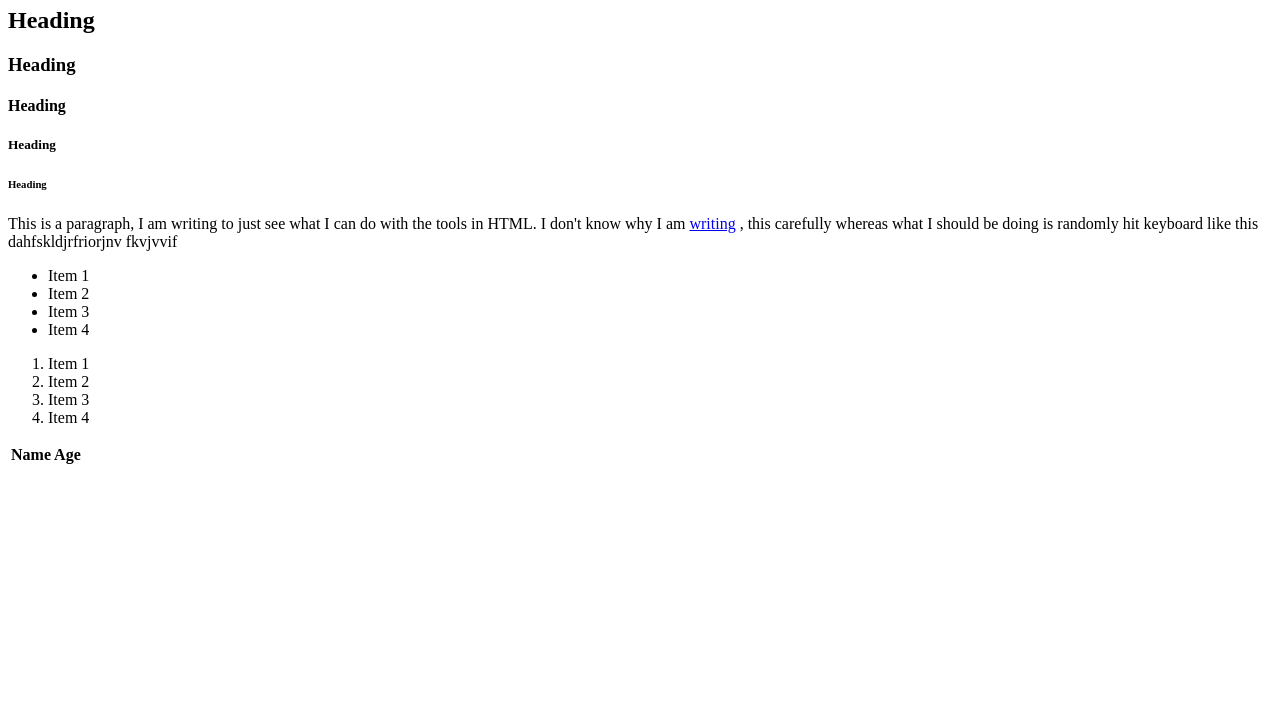
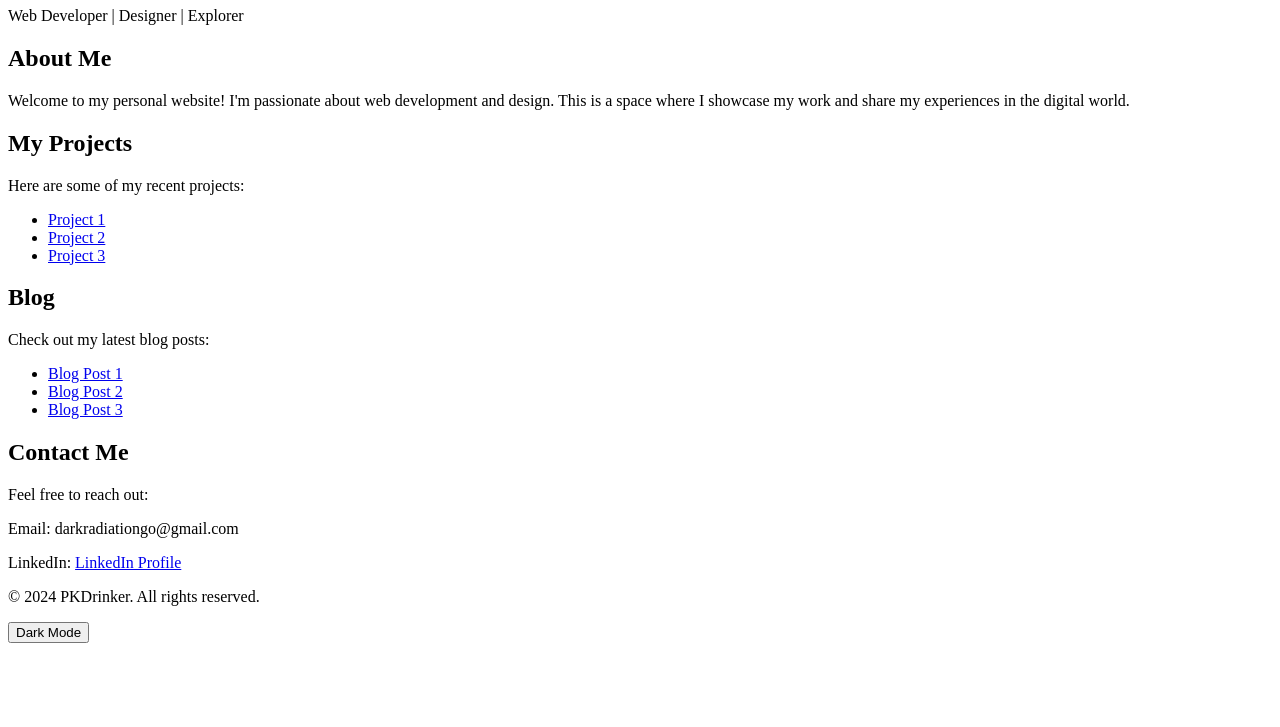
Before and after one commit to PKDrinker/PKDrinker.github.io, a plain HTML site: page index.html in a window 1280 px wide. Shown: the part 73-800 px from the top of the page. Drawn offline with Linux system fonts and the light colour scheme.

Commit message:
Update index.html

```diff
--- a/index.html
+++ b/index.html
@@ -1,36 +1,67 @@
 <!DOCTYPE html>
-<html>
-	<head>	<title>I am PKD</title>
-	</head>
-	<body>
-		<h1>         Heading </h1>
-		<h2>Heading</h2>
-		<h3>Heading</h3>
-		<h4>Heading</h4>
-		<h5>Heading</h5>
-		<h6>Heading</h6>
-<p> This is a paragraph, I am writing to just see what I can do with  the tools in HTML. I don't know why I am <a href="https://google.com" target="_blank">writing</a> , this carefully whereas what I should be doing is randomly hit keyboard like this dahfskldjrfriorjnv fkvjvvif </p>
-	<ul>
-	<li> Item 1 </li>
-	<li> Item 2 </li>
-	<li> Item 3 </li>
-	<li> Item 4 </li>
-	</ul>
-	<ol>
-	<li> Item 1 </li>
-	<li> Item 2 </li>
-	<li> Item 3 </li>
-	<li> Item 4 </li>
-	</ol>
-	<!--Table-->
-	<table>
-		<thead><tr>
-			 <th>Name Age</th>
-			 </tr>
-		</thead>
-		<tbody>
-		</tbody>
-	</table>
+<html lang="en">
 
-	</body>
+<head>
+    <meta charset="UTF-8">
+    <meta name="viewport" content="width=device-width, initial-scale=1.0">
+    <link rel="stylesheet" href="styles.css">
+    <title>Your Name - Personal Website</title>
+</head>
+
+<body>
+    <header>
+        <h1>PKDrinker</h1>
+        <p>Web Developer | Designer | Explorer</p>
+    </header>
+
+    <section class="about-me">
+        <h2>About Me</h2>
+        <p>Welcome to my personal website! I'm passionate about web development and design. This is a space where
+            I showcase my work and share my experiences in the digital world.</p>
+    </section>
+
+    <section class="my-projects">
+        <h2>My Projects</h2>
+        <p>Here are some of my recent projects:</p>
+        <ul>
+            <li><a href="#">Project 1</a></li>
+            <li><a href="#">Project 2</a></li>
+            <li><a href="#">Project 3</a></li>
+        </ul>
+    </section>
+
+    <section class="blog">
+        <h2>Blog</h2>
+        <p>Check out my latest blog posts:</p>
+        <ul>
+            <li><a href="#">Blog Post 1</a></li>
+            <li><a href="#">Blog Post 2</a></li>
+            <li><a href="#">Blog Post 3</a></li>
+        </ul>
+    </section>
+
+    <section class="contact-me">
+        <h2>Contact Me</h2>
+        <p>Feel free to reach out:</p>
+        <p>Email: darkradiationgo@gmail.com</p>
+        <p>LinkedIn: <a href="#">LinkedIn Profile</a></p>
+    </section>
+
+    <footer>
+        <p>&copy; 2024 PKDrinker. All rights reserved.</p>
+    </footer>
+<!-- ... (your existing HTML code) ... -->
+<button id="dark-mode-toggle">Dark Mode</button>
+<script>
+    // Dark Mode Toggle
+    const body = document.body;
+    const darkModeToggle = document.getElementById('dark-mode-toggle');
+
+    darkModeToggle.addEventListener('click', () => {
+        body.classList.toggle('dark-mode');
+    });
+</script>
+
+</body>
+
 </html>
```
